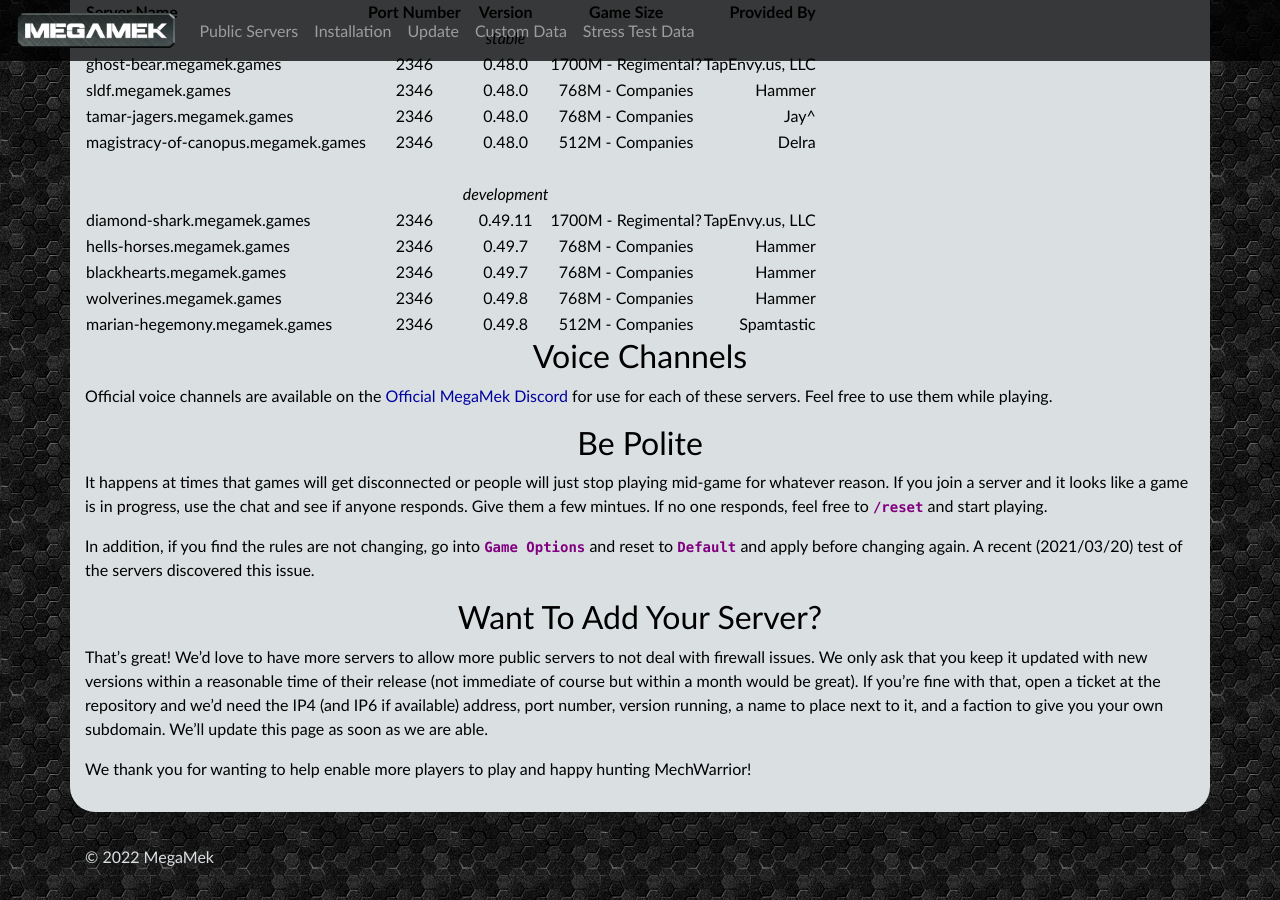
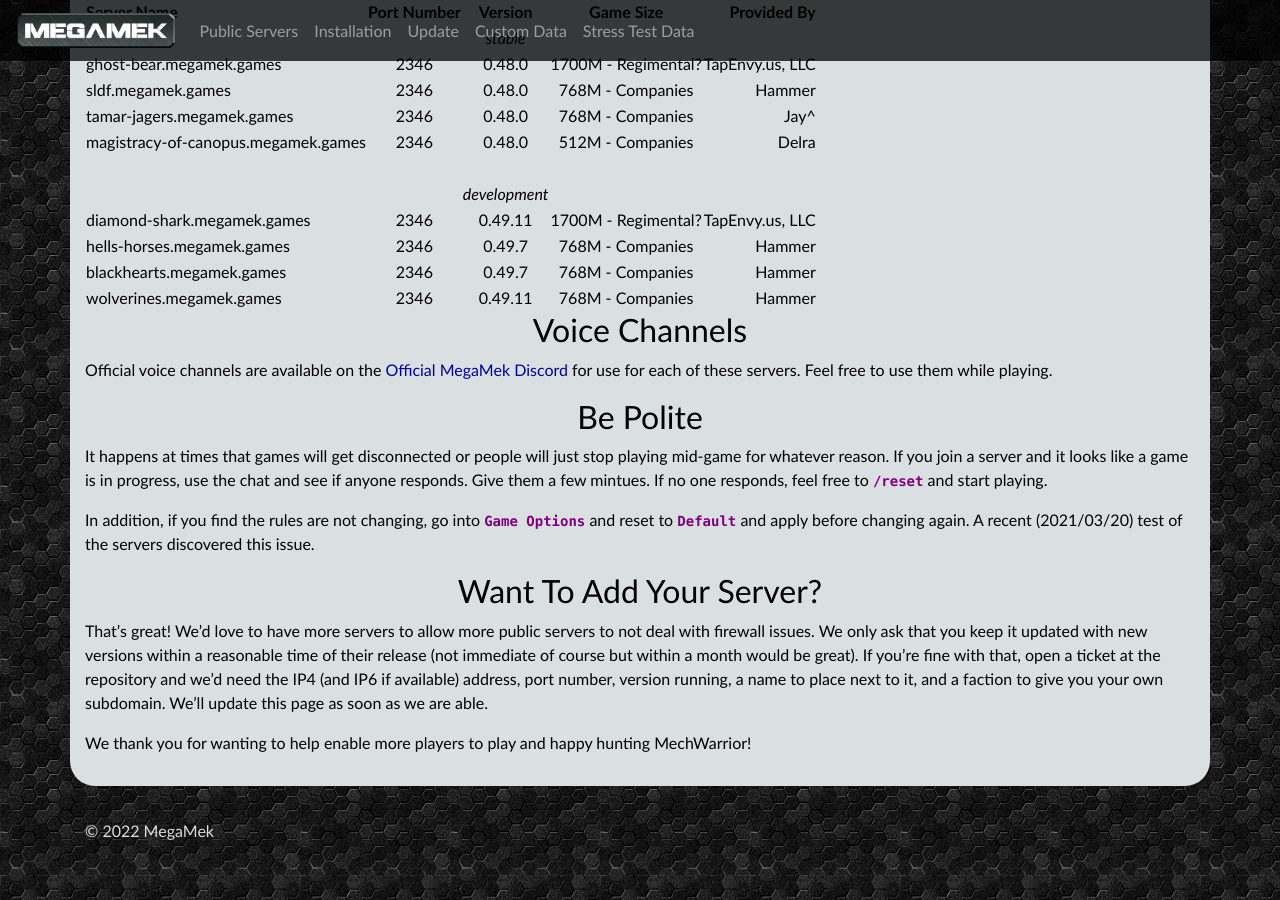
Before and after one commit to rjhancock/megamek-games, a Jekyll site: the page built from index.md, in a window 1280 px wide and 900 px high, scrolled down 682 px. Built offline with Jekyll 4.4.1, drawn with Linux system fonts in a browser that asks for light colours; our own code applies the rules of GitHub Pages for plain Markdown files.

Commit message:
Removed dead server (#25)
Updated Wolverines to 49.11

```diff
--- a/index.md
+++ b/index.md
@@ -27,8 +27,7 @@
 |diamond-shark.megamek.games|2346|0.49.11|1700M - Regimental?|TapEnvy.us, LLC|
 |hells-horses.megamek.games|2346|0.49.7|768M - Companies|Hammer|
 |blackhearts.megamek.games|2346|0.49.7|768M - Companies|Hammer|
-|wolverines.megamek.games|2346|0.49.8|768M - Companies|Hammer|
-|marian-hegemony.megamek.games|2346|0.49.8|512M - Companies|Spamtastic|
+|wolverines.megamek.games|2346|0.49.11|768M - Companies|Hammer|
 
 ## Voice Channels
 
```
